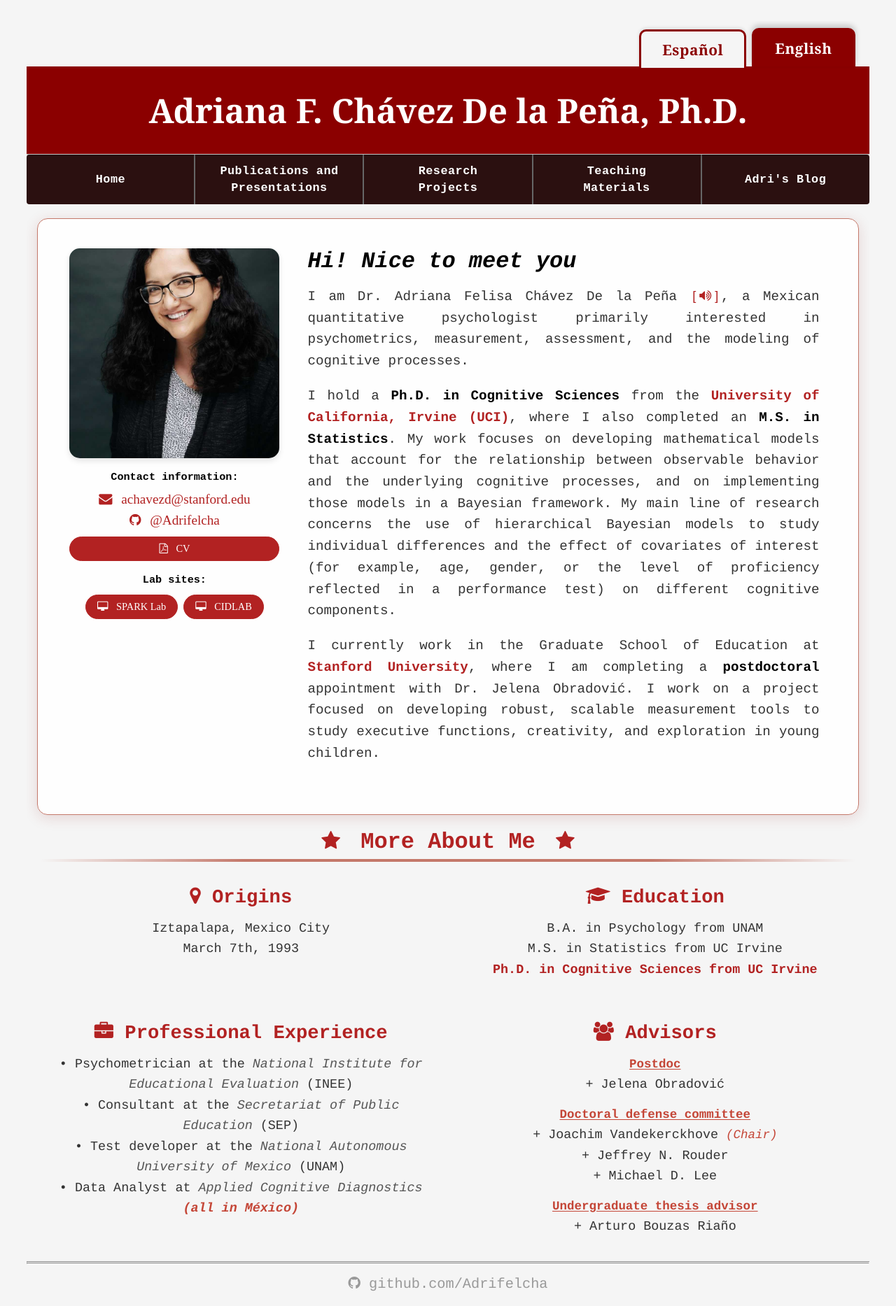
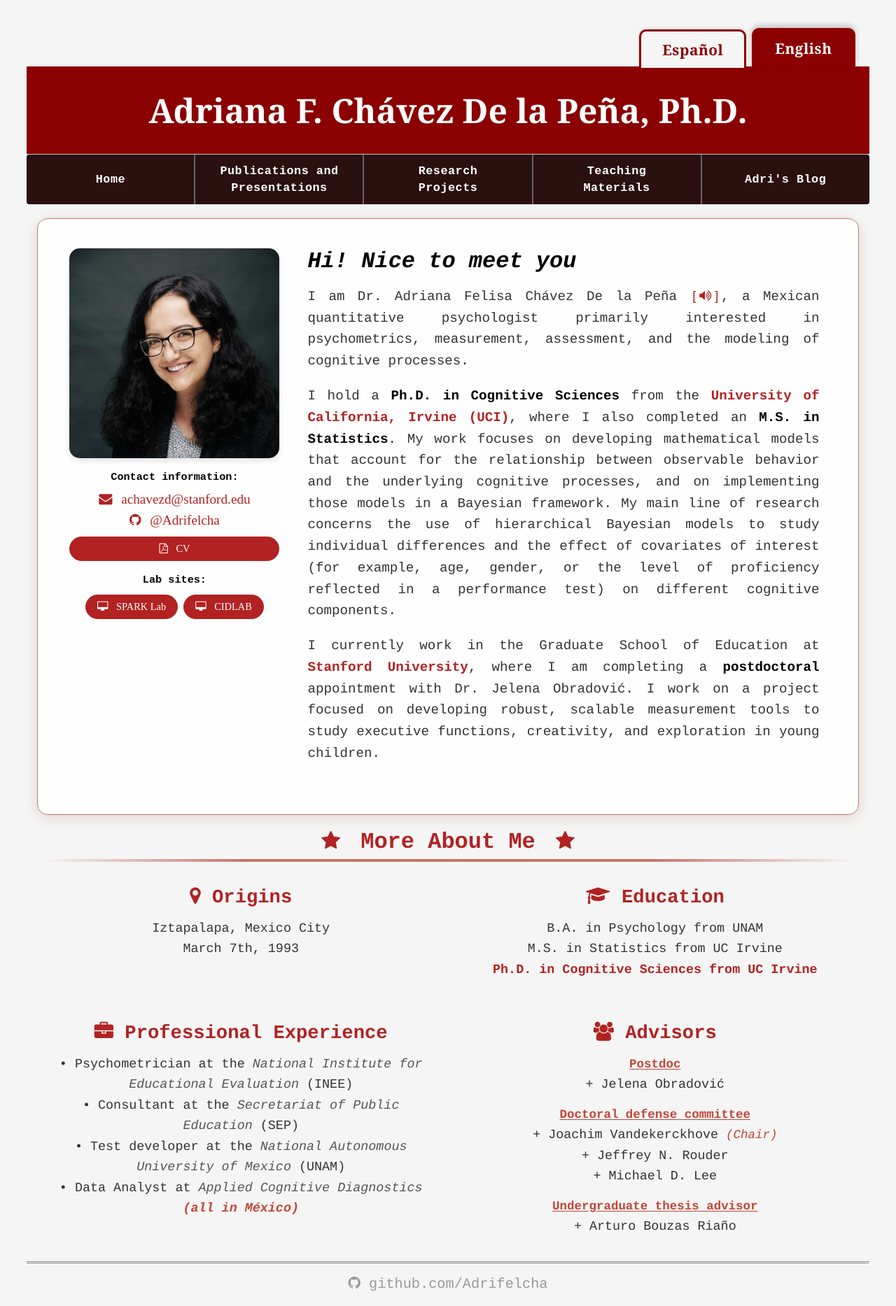
Before and after one commit to Adrifelcha/adrifelcha.github.io, a Jekyll site: the page built from index.html, in a window 1280 px wide. Shown: the whole page at 70% size. Built offline with Jekyll 4.4.1, drawn with Linux system fonts in a browser that asks for light colours; some web fonts are replaced.

Commit message:
Crop/adjust pfp

```diff
--- a/css/main.css
+++ b/css/main.css
@@ -387,6 +387,8 @@ hr.style18:before {
     width: 300px;
     height: 300px;
     object-fit: cover;
+    /* Portrait is taller than the square. Anchor to the top so the face sits in the middle. */
+    object-position: center top;
     border-radius: 15px;
     box-shadow: 0 4px 8px rgba(0,0,0,0.1);
     flex-shrink: 0;
```
